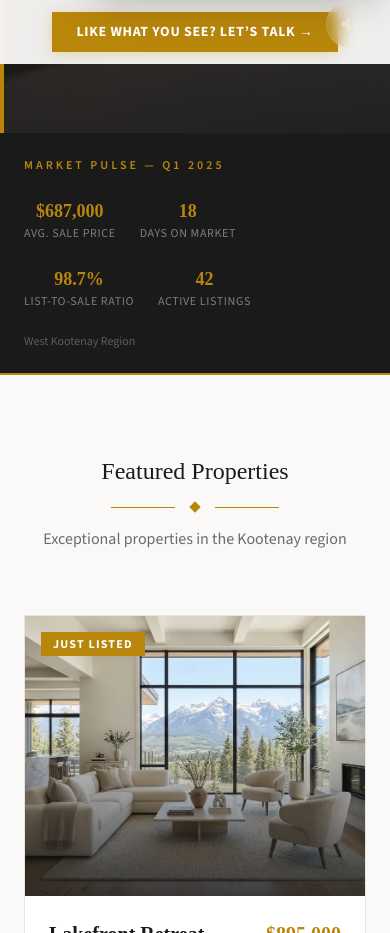
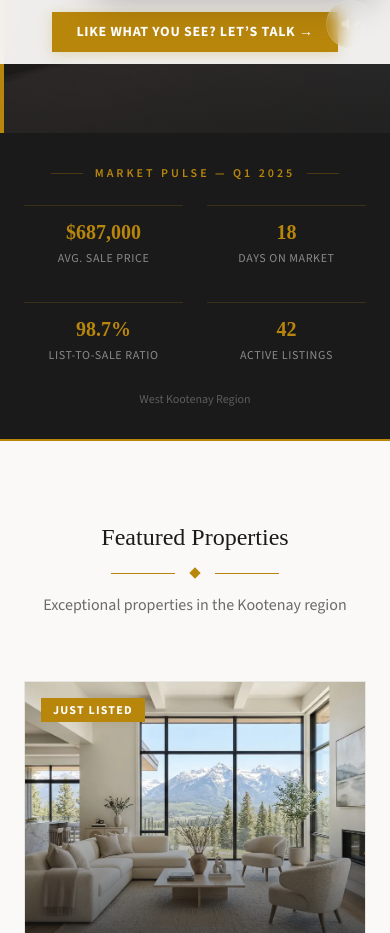
Before and after one commit to AgentWarhead/kootenay-made, a Next.js app: page /styles/demos/editorial-elegant in a window 390 px wide. Shown: the part 780-1713 px from the top of the page. Built offline with nearby package versions, Linux system fonts and the light colour scheme; a web font is replaced by a local one.

Commit message:
editorial-elegant: market pulse — clean 2x2 grid on mobile

```diff
--- a/src/app/styles/demos/editorial-elegant/page.tsx
+++ b/src/app/styles/demos/editorial-elegant/page.tsx
@@ -481,26 +481,28 @@ export default function EditorialElegantDemo() {
 
       {/* ═══════════ 3. MARKET PULSE ═══════════ */}
       <section style={{ backgroundColor: '#1a1a1a', borderBottom: `2px solid ${EE.gold}` }}>
-        <div className="max-w-6xl mx-auto px-6 py-6">
-          <div className="flex flex-wrap items-center justify-between gap-6">
-            <span className={`${body.className} text-xs uppercase tracking-[0.25em] font-semibold`} style={{ color: '#b8860b', whiteSpace: 'nowrap' }}>
+        <div className="max-w-6xl mx-auto px-6 py-8">
+          <div className="flex items-center justify-center gap-3 mb-6">
+            <div className="h-px flex-1 max-w-8" style={{ backgroundColor: 'rgba(184,134,11,0.3)' }} />
+            <span className={`${body.className} text-xs uppercase tracking-[0.25em] font-semibold`} style={{ color: '#b8860b' }}>
               Market Pulse &mdash; Q1 2025
             </span>
-            <div className="flex flex-wrap gap-6 md:gap-10 text-sm">
+            <div className="h-px flex-1 max-w-8" style={{ backgroundColor: 'rgba(184,134,11,0.3)' }} />
+          </div>
+          <div className="grid grid-cols-2 md:grid-cols-4 gap-6">
             {[
               { label: 'Avg. Sale Price', value: '$687,000' },
               { label: 'Days on Market', value: '18' },
               { label: 'List-to-Sale Ratio', value: '98.7%' },
               { label: 'Active Listings', value: '42' },
             ].map((stat) => (
-                <div key={stat.label} className="text-center">
-                  <div className={`heading-font text-lg md:text-xl`} style={{ color: '#b8860b', fontWeight: 600 }}>{stat.value}</div>
-                  <div className={`${body.className} text-xs uppercase tracking-wider`} style={{ color: 'rgba(250,249,247,0.45)' }}>{stat.label}</div>
+              <div key={stat.label} className="text-center py-3" style={{ borderTop: '1px solid rgba(184,134,11,0.2)' }}>
+                <div className={`heading-font text-xl md:text-2xl mb-1`} style={{ color: '#b8860b', fontWeight: 600 }}>{stat.value}</div>
+                <div className={`${body.className} text-xs uppercase tracking-wider`} style={{ color: 'rgba(250,249,247,0.5)' }}>{stat.label}</div>
               </div>
             ))}
           </div>
-            <span className={`${body.className} text-xs`} style={{ color: 'rgba(250,249,247,0.3)' }}>West Kootenay Region</span>
-          </div>
+          <p className="text-center text-xs mt-4" style={{ color: 'rgba(250,249,247,0.3)' }}>West Kootenay Region</p>
         </div>
       </section>
 
```
Lines whose indentation alone changed are shown as unchanged.
